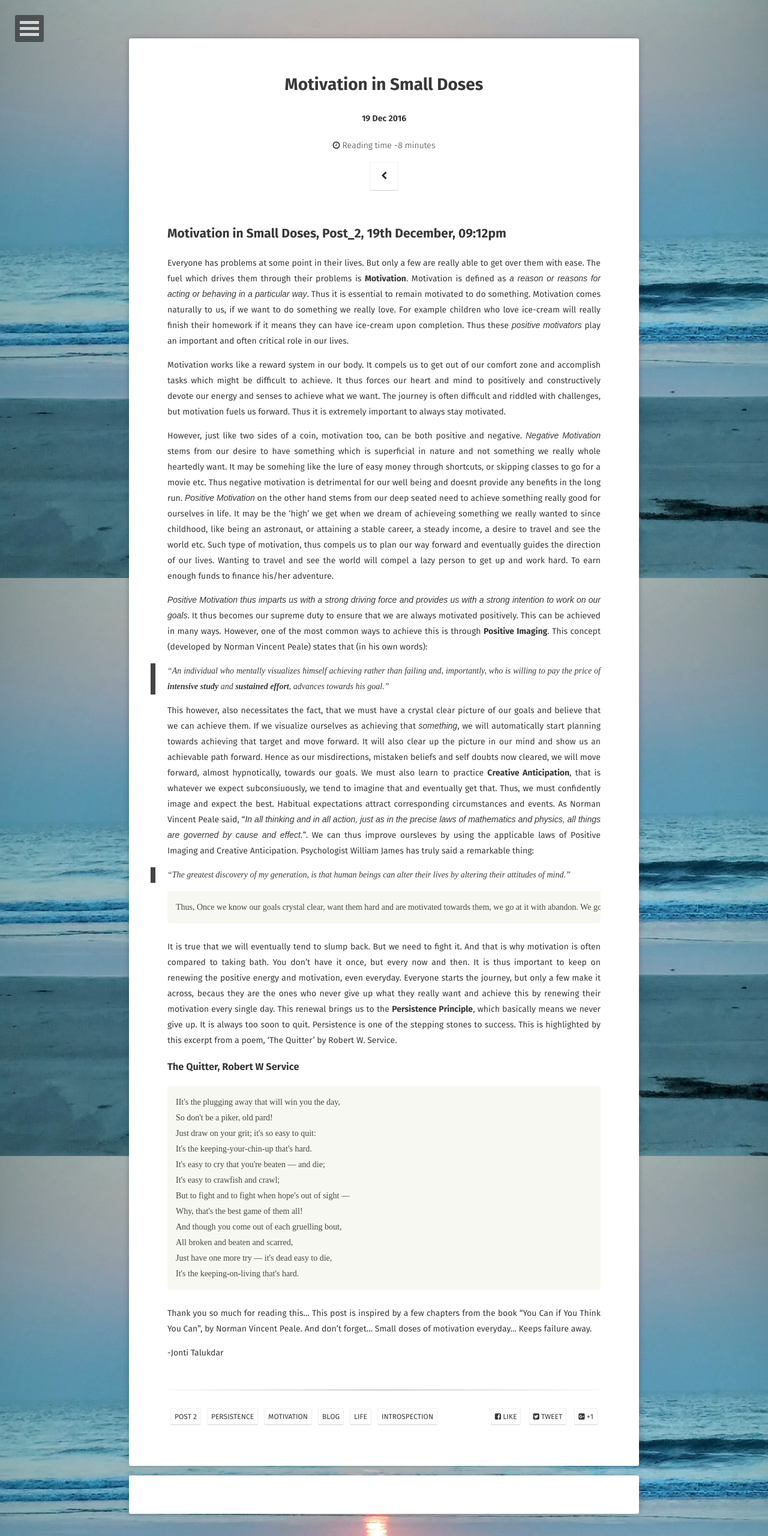
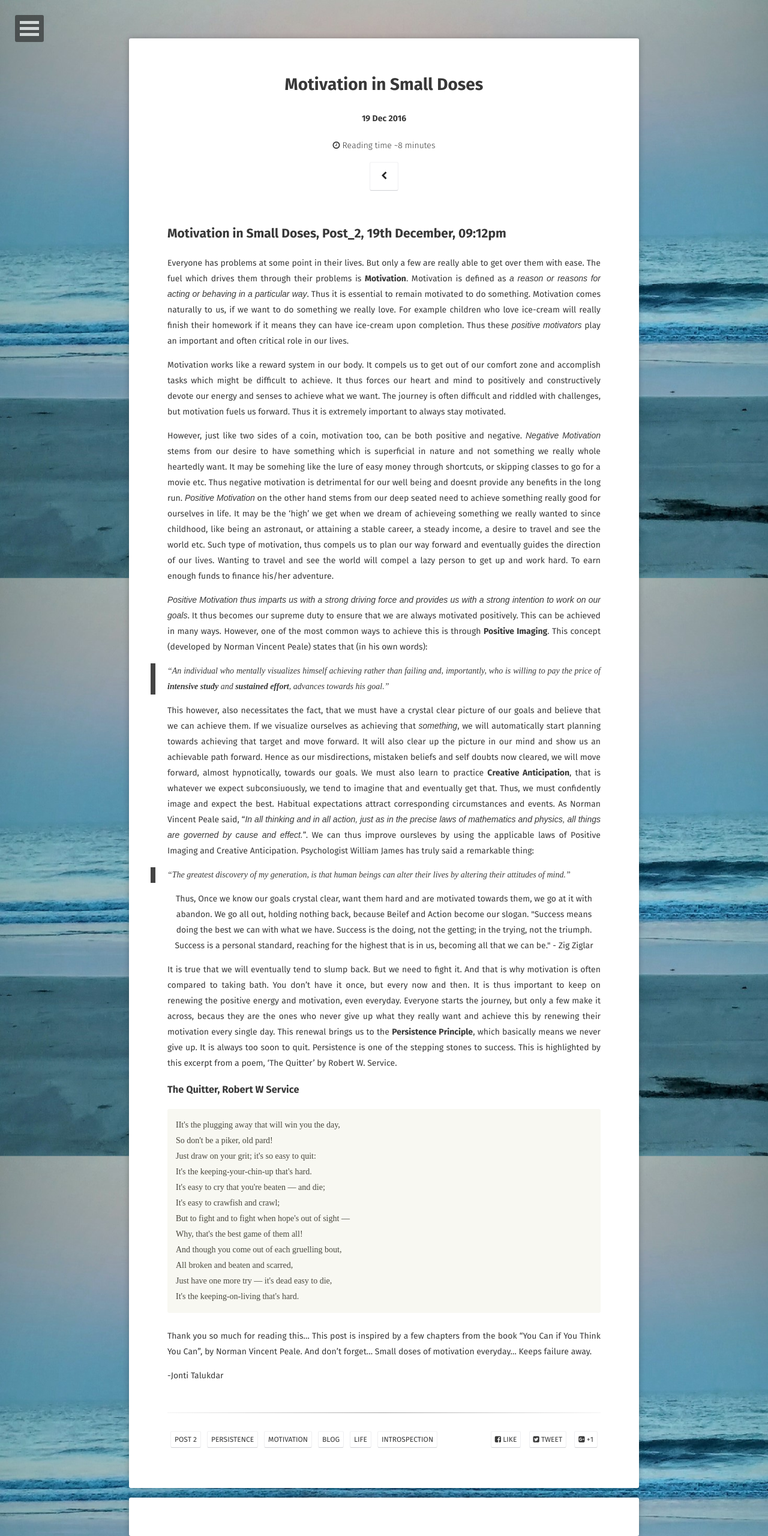
Before and after one commit to jontitalukdar/jontitalukdar.github.io_x, a Jekyll site: the page built from _posts/2016-12-19-post-2.md, in a window 1280 px wide. Shown: the whole page at 60% size. Built offline with Jekyll 4.4.1, drawn with Linux system fonts in a browser that asks for light colours; some web fonts are replaced; comment, search, counter and statistics services are not loaded.

```diff
--- a/_posts/2016-12-19-post-2.md
+++ b/_posts/2016-12-19-post-2.md
@@ -15,12 +15,12 @@ Motivation works like a reward system in our body. It compels us to get out of o
 However, just like two sides of a coin, motivation too, can be both positive and negative. *Negative Motivation* stems from our desire to have something which is superficial in nature and not something we really whole heartedly want. It may be somehing like the lure of easy money through shortcuts, or skipping classes to go for a movie etc. Thus negative motivation is detrimental for our well being and doesnt provide any benefits in the long run. *Positive Motivation* on the other hand stems from our deep seated need to achieve something really good for ourselves in life. It may be the 'high' we get when we dream of achieveing something we really wanted to since childhood, like being an astronaut, or attaining a stable career, a steady income, a desire to travel and see the world etc. Such type of motivation, thus compels us to plan our way forward and eventually guides the direction of our lives. Wanting to travel and see the world will compel a lazy person to get up and work hard. To earn enough funds to finance his/her adventure.
 
 *Positive Motivation thus imparts us with a strong driving force and provides us with a strong intention to work on our goals*. It thus becomes our supreme duty to ensure that we are always motivated positively. This can be achieved in many ways. However, one of the most common ways to achieve this is through **Positive Imaging**. This concept (developed by Norman Vincent Peale) states that (in his own words):
->>"An individual who mentally visualizes himself achieving rather than failing and, importantly, who is willing to pay the price of **intensive study** and **sustained effort**, advances towards his goal."
+>"An individual who mentally visualizes himself achieving rather than failing and, importantly, who is willing to pay the price of **intensive study** and **sustained effort**, advances towards his goal."
 
 This however, also necessitates the fact, that we must have a crystal clear picture of our goals and believe that we can achieve them. If we visualize ourselves as achieving that *something*, we will automatically start planning towards achieving that target and move forward. It will also clear up the picture in our mind and show us an achievable path forward. Hence as our misdirections, mistaken beliefs and self doubts now cleared, we will move forward, almost hypnotically, towards our goals. We must also learn to practice **Creative Anticipation**, that is whatever we expect subconsiuously, we tend to imagine that and eventually get that. Thus, we must confidently image and expect the best. Habitual expectations attract corresponding circumstances and events. As Norman Vincent Peale said, "*In all thinking and in all action, just as in the precise laws of mathematics and physics, all things are governed by cause and effect.*". We can thus improve oursleves by using the applicable laws of Positive Imaging and Creative Anticipation. Psychologist William James has truly said a remarkable thing:
->>"The greatest discovery of my generation, is that human beings can alter their lives by altering their attitudes of mind."
+>"The greatest discovery of my generation, is that human beings can alter their lives by altering their attitudes of mind."
 
-    Thus, Once we know our goals crystal clear, want them hard and are motivated towards them, we go at it with abandon. We go all out, holding nothing back, because Beilef and Action become our slogan. "Success means doing the best we can with what we have. Success is the doing, not the getting; in the trying, not the triumph. Success is a personal standard, reaching for the highest that is in us, becoming all that we can be." - Zig Ziglar
+<center>Thus, Once we know our goals crystal clear, want them hard and are motivated towards them, we go at it with abandon. We go all out, holding nothing back, because Beilef and Action become our slogan. "Success means doing the best we can with what we have. Success is the doing, not the getting; in the trying, not the triumph. Success is a personal standard, reaching for the highest that is in us, becoming all that we can be." - Zig Ziglar</center>
 
 It is true that we will eventually tend to slump back. But we need to fight it. And that is why motivation is often compared to taking bath. You don't have it once, but every now and then. It is thus important to keep on renewing the positive energy and motivation, even everyday. Everyone starts the journey, but only a few make it across, becaus they are the ones who never give up what they really want and achieve this by renewing their motivation every single day. This renewal brings us to the **Persistence Principle**, which basically means we never give up. It is always too soon to quit. Persistence is one of the stepping stones to success. This is highlighted by this excerpt from a poem, 'The Quitter' by Robert W. Service.
 
```
